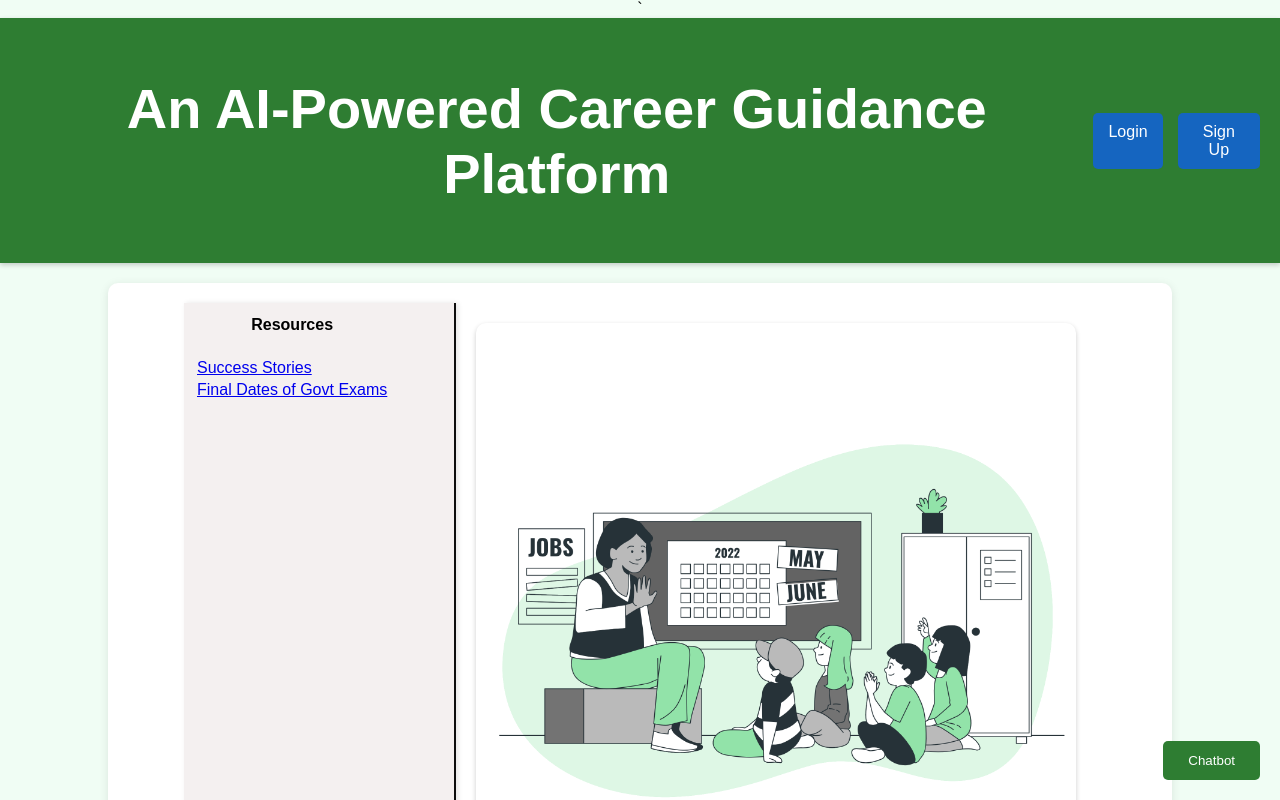
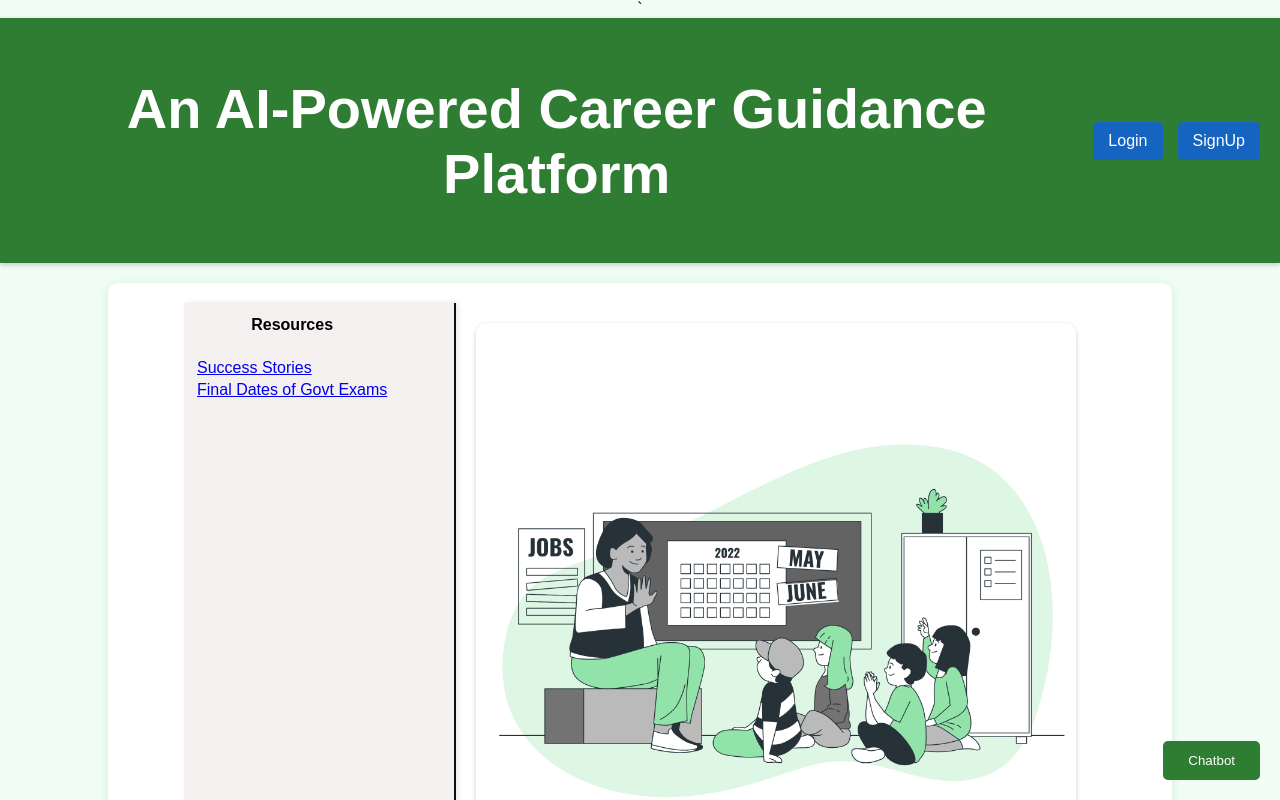
Before and after one commit to tharun8988/Carrier-Guidence-with-AI, a website: page index.html in a window 1280 px wide. Shown: the top 800 px of the page. Drawn offline with Linux system fonts and the light colour scheme.

Commit message:
Update index.html

```diff
--- a/index.html
+++ b/index.html
@@ -479,7 +479,7 @@
         <h1>An AI-Powered Career Guidance Platform</h1>
         <div class="nav-links">
             <a href="login.html">Login</a>
-            <a href="register.html">Sign Up</a>
+            <a href="register.html">SignUp</a>
             <!-- <a href="#">Dashboard</a> -->
         </div>
     </header>
```
